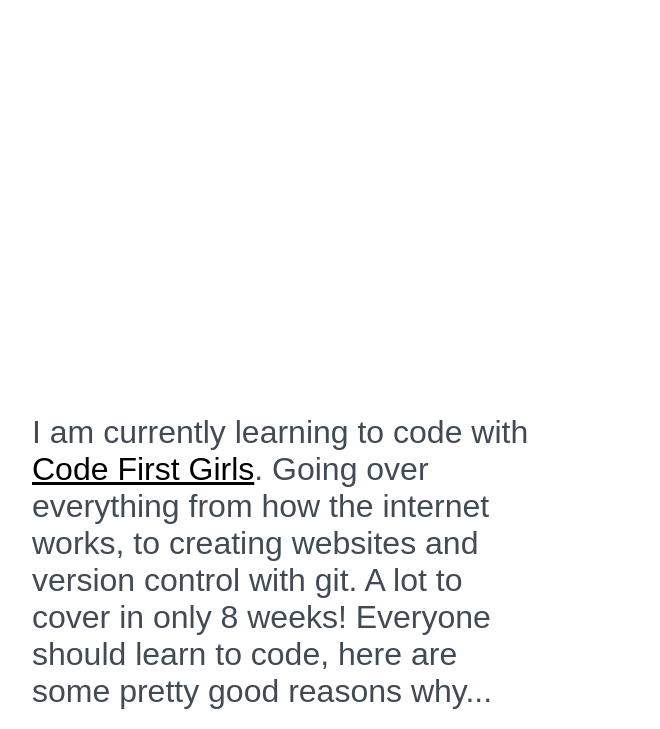
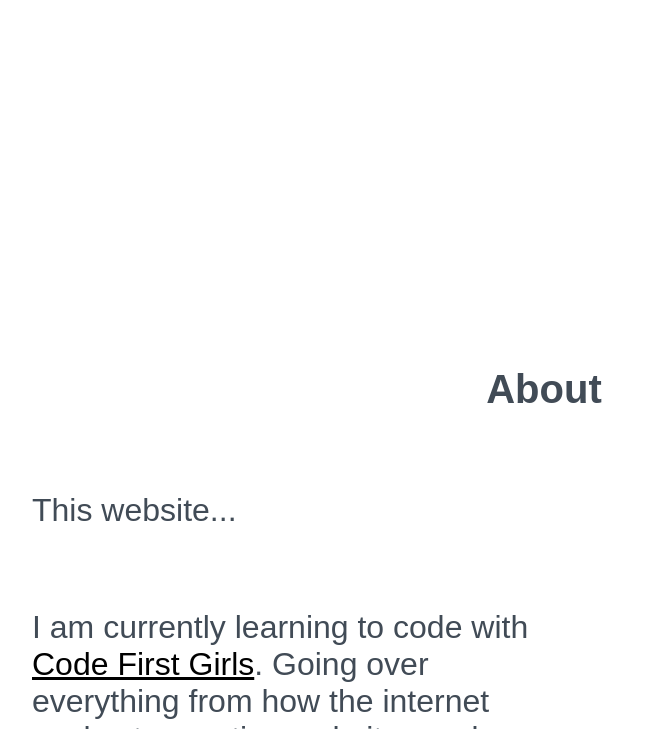
Before and after one commit to WendelaSophie/cfg-website, a plain HTML site: page index.html in a window 1280 px wide. Shown: the part 520-1249 px from the top of the page, without its empty margins (96-756 px from the left). Drawn offline with Linux system fonts and the light colour scheme.

Commit message:
Added an about section

```diff
--- a/index.html
+++ b/index.html
@@ -18,7 +18,10 @@
     <!-- image of a duck -->
     <img src="duck.jpg" width="200px">
   </div>
-
+  <h2> About </h2>
+  <p>
+    This website...
+  </p>
   <div>
     <p>I am currently learning to code with <a href="www.codefirstgirls.org.uk">
       Code First Girls</a>. Going over everything from how the internet works, to
```
